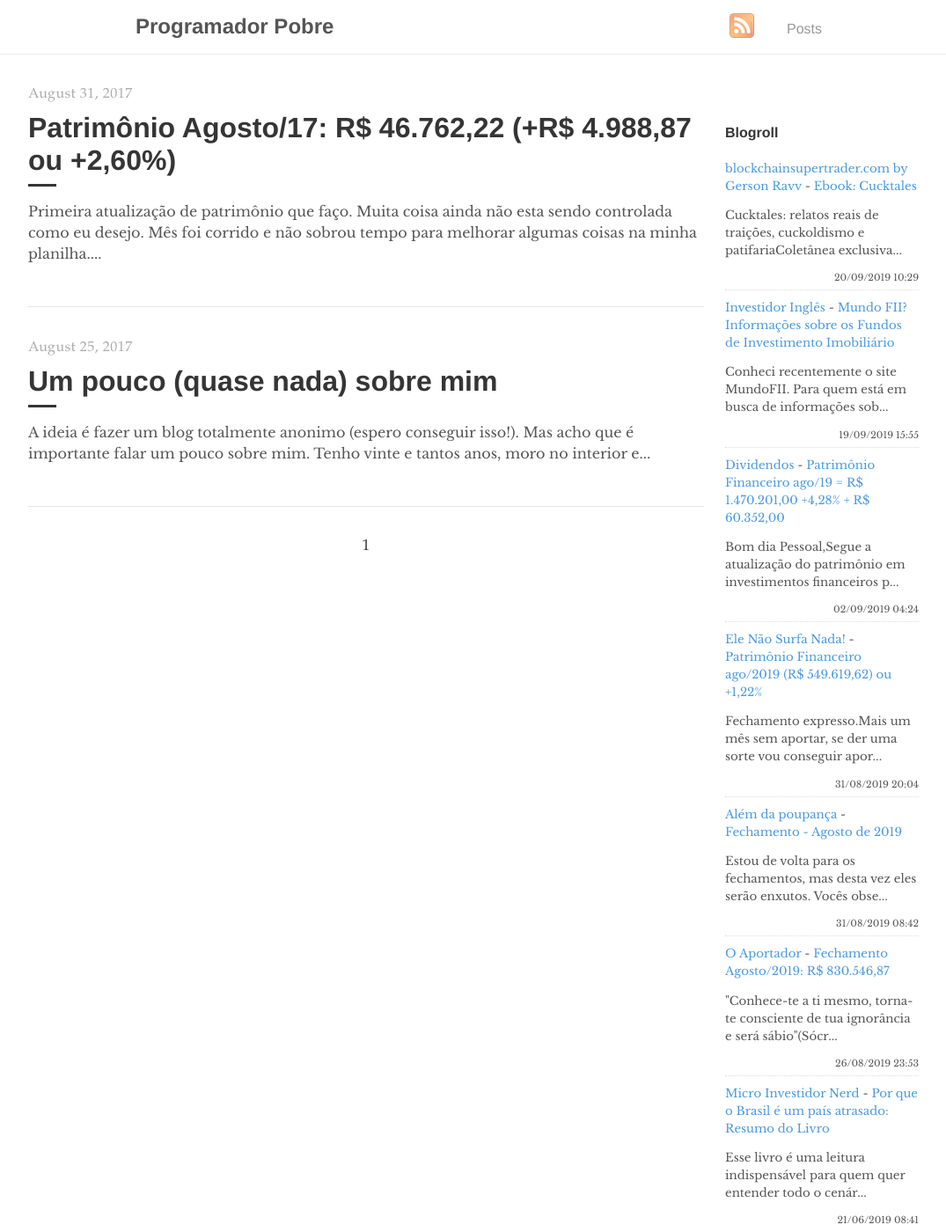
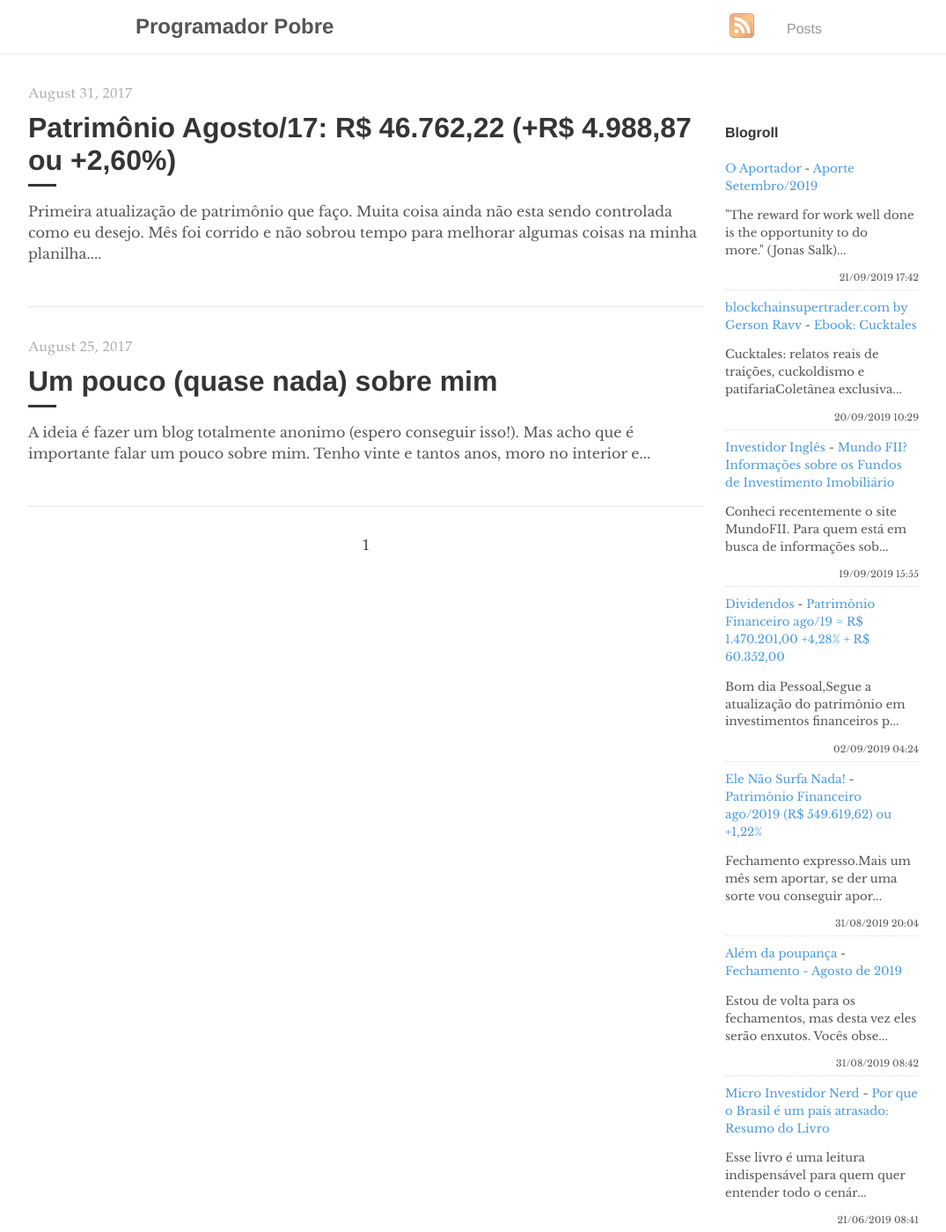
Before and after one commit to programadorpobre/programadorpobre.github.io, a Jekyll site: the page built from index.html, in a window 1280 px wide and 1400 px high. Shown: the whole window at 88% size, without its empty margins (96-1171 px from the left). Built offline with Jekyll 4.4.1, drawn with Linux system fonts in a browser that asks for light colours; the list of posts is cut into pages by our own code; comment, search, counter and statistics services are not loaded.

Commit message:
[ci skip] travis #777

```diff
--- a/_includes/feed-entries.html
+++ b/_includes/feed-entries.html
@@ -1,3 +1,8 @@
+<div class="feed-entry">
+    <a class="feed-entry-site-name" href="https://oaportadorfinanceiro.blogspot.com/">O Aportador</a> - <a class="feed-entry-title" href="https://oaportadorfinanceiro.blogspot.com/2019/09/aporte-setembro2019.html">Aporte Setembro/2019</a>
+    <p class="feed-entry-summary">"The reward for work well done is the opportunity to do more."&nbsp;(Jonas Salk)...</p>
+    <time datetime="2019-09-21T17:42:00.001-03:00">21/09/2019 17:42</time>
+</div>
 <div class="feed-entry">
     <a class="feed-entry-site-name" href="http://www.blockchainsupertrader.com/">blockchainsupertrader.com by Gerson Ravv</a> - <a class="feed-entry-title" href="http://www.blockchainsupertrader.com/2019/09/ebook-cucktales.html">Ebook: Cucktales</a>
     <p class="feed-entry-summary">Cucktales: relatos reais de traições, cuckoldismo e patifariaColetânea exclusiva...</p>
@@ -24,11 +29,6 @@
     <time datetime="2019-08-31T08:42:00.000-03:00">31/08/2019 08:42</time>
 </div>
 <div class="feed-entry">
-    <a class="feed-entry-site-name" href="https://oaportadorfinanceiro.blogspot.com/">O Aportador</a> - <a class="feed-entry-title" href="https://oaportadorfinanceiro.blogspot.com/2019/08/fechamento-agosto2019-r-83054687.html">Fechamento Agosto/2019: R$ 830.546,87</a>
-    <p class="feed-entry-summary">"Conhece-te a ti mesmo, torna-te consciente de tua ignorância e será sábio"(Sócr...</p>
-    <time datetime="2019-08-26T23:53:00.000-03:00">26/08/2019 23:53</time>
-</div>
-<div class="feed-entry">
     <a class="feed-entry-site-name" href="https://microinvestidornerd.blogspot.com/">Micro Investidor Nerd</a> - <a class="feed-entry-title" href="https://microinvestidornerd.blogspot.com/2019/06/por-que-o-brasil-e-um-pais-atrasado.html">Por que o Brasil é um país atrasado: Resumo do Livro</a>
     <p class="feed-entry-summary">Esse livro é uma leitura indispensável&nbsp;para quem quer entender todo o cenár...</p>
     <time datetime="2019-06-21T08:41:00.001-07:00">21/06/2019 08:41</time>
```
